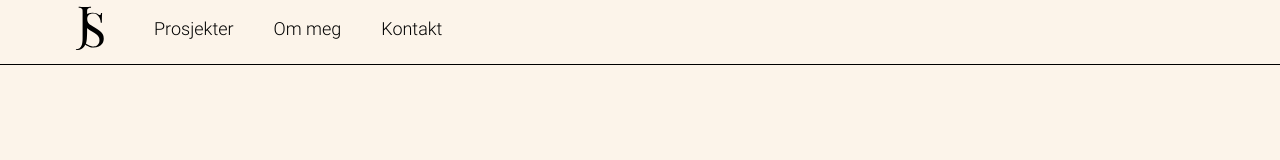
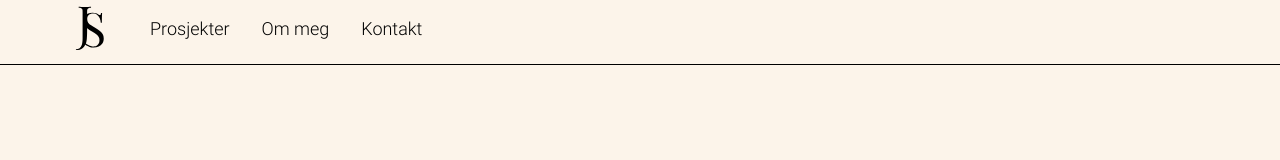
Before and after one commit to jorunska/portfolio, a Next.js app: page / in a window 1280 px wide. Shown: the top 160 px of the page. Built offline with nearby package versions, Linux system fonts and the light colour scheme.

Commit message:
fixing navbar

```diff
--- a/src/app/page.tsx
+++ b/src/app/page.tsx
@@ -21,13 +21,13 @@ export default function Home() {
               height="0"
             />
           </a>
-          <a href="#projects" className="px-3 py-3 hover:text-gray-500">
+          <a href="#projects" className="px-2 py-3 hover:text-gray-500">
             Prosjekter
           </a>
-          <a href="/om-meg" className="px-3 py-3 hover:text-gray-500">
+          <a href="/om-meg" className="px-2 py-3 hover:text-gray-500">
             Om meg
           </a>
-          <a href="#contact" className="px-3 py-3 hover:text-gray-500">
+          <a href="#contact" className="px-2 py-3 hover:text-gray-500">
             Kontakt
           </a>
         </div>
```
